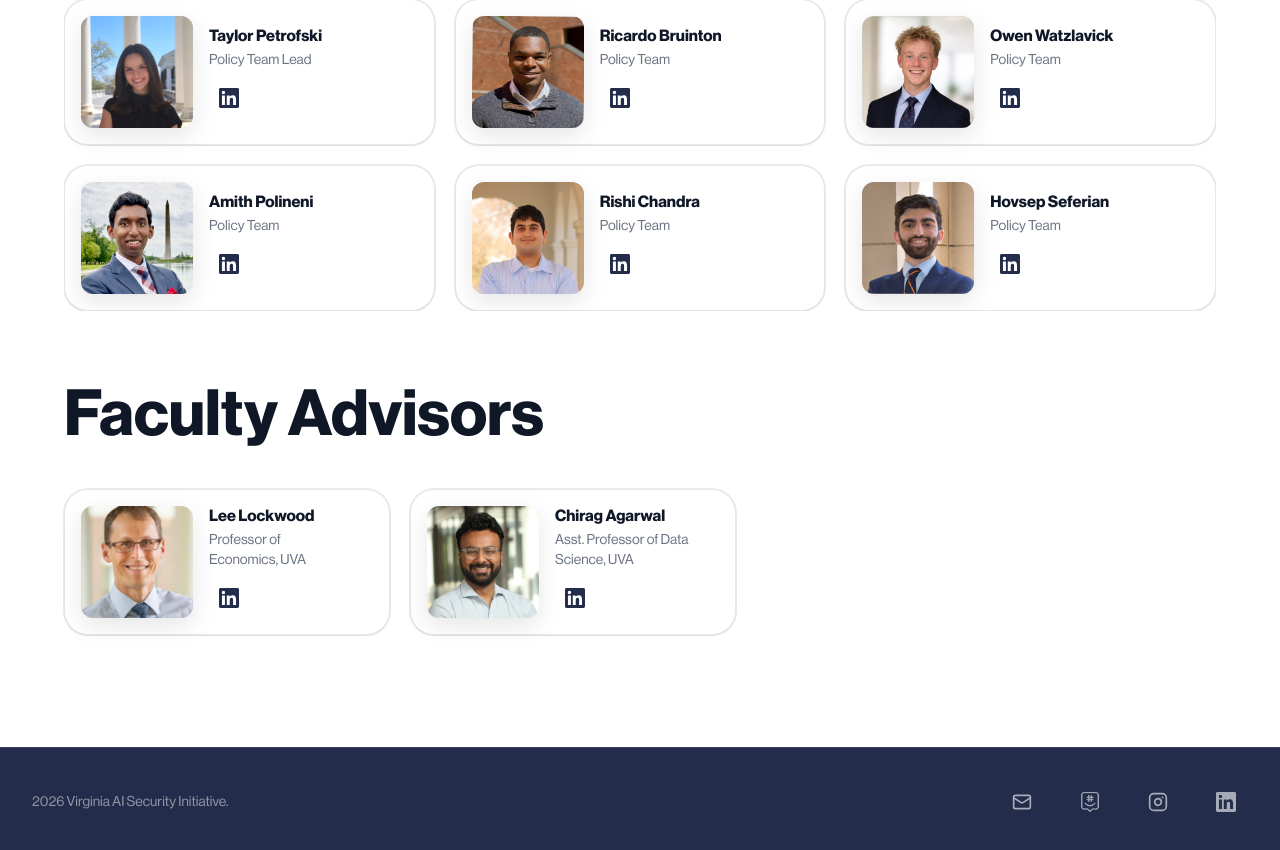
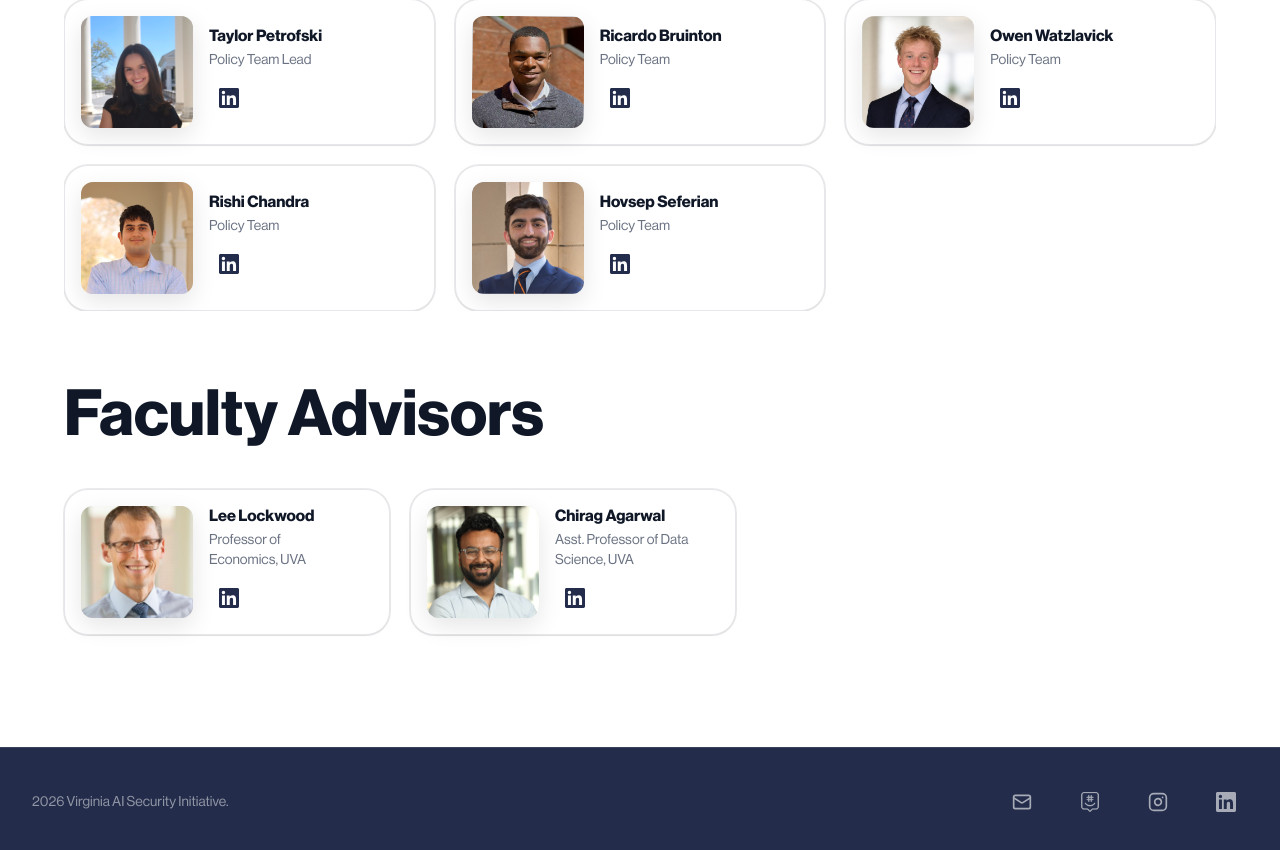
Before and after one commit to Virginia-AI-Security-Initiative/VAISI_Website, a Next.js app: page /about in a window 1280 px wide. Shown: the part 2216-3066 px from the top of the page. Built offline with nearby package versions, Linux system fonts and the light colour scheme; no server answers.

Commit message:
removed amith

```diff
--- a/app/about/members.ts
+++ b/app/about/members.ts
@@ -138,13 +138,6 @@ export const teamMembers: MemberGroup[] = [
             linkedinUrl: "https://www.linkedin.com/in/owen-watzlavick/"
         },
         {
-            id: 4,
-            name: "Amith Polineni",
-            title: "Policy Team",
-            imageSrc: "/team/amith_polineni.jpeg",
-            linkedinUrl: "https://www.linkedin.com/in/amithpolineni/"
-        },
-        {
             id: 5,
             name: "Rishi Chandra",
             title: "Policy Team",
```
